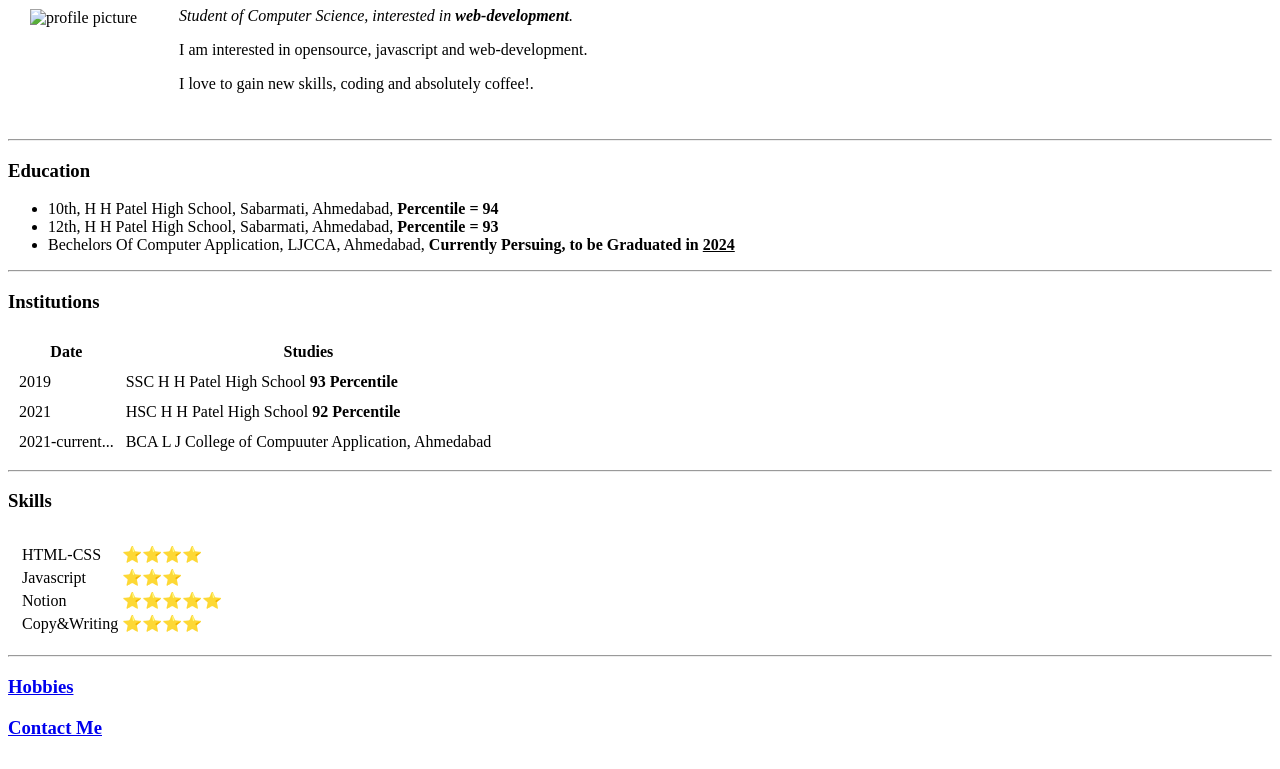
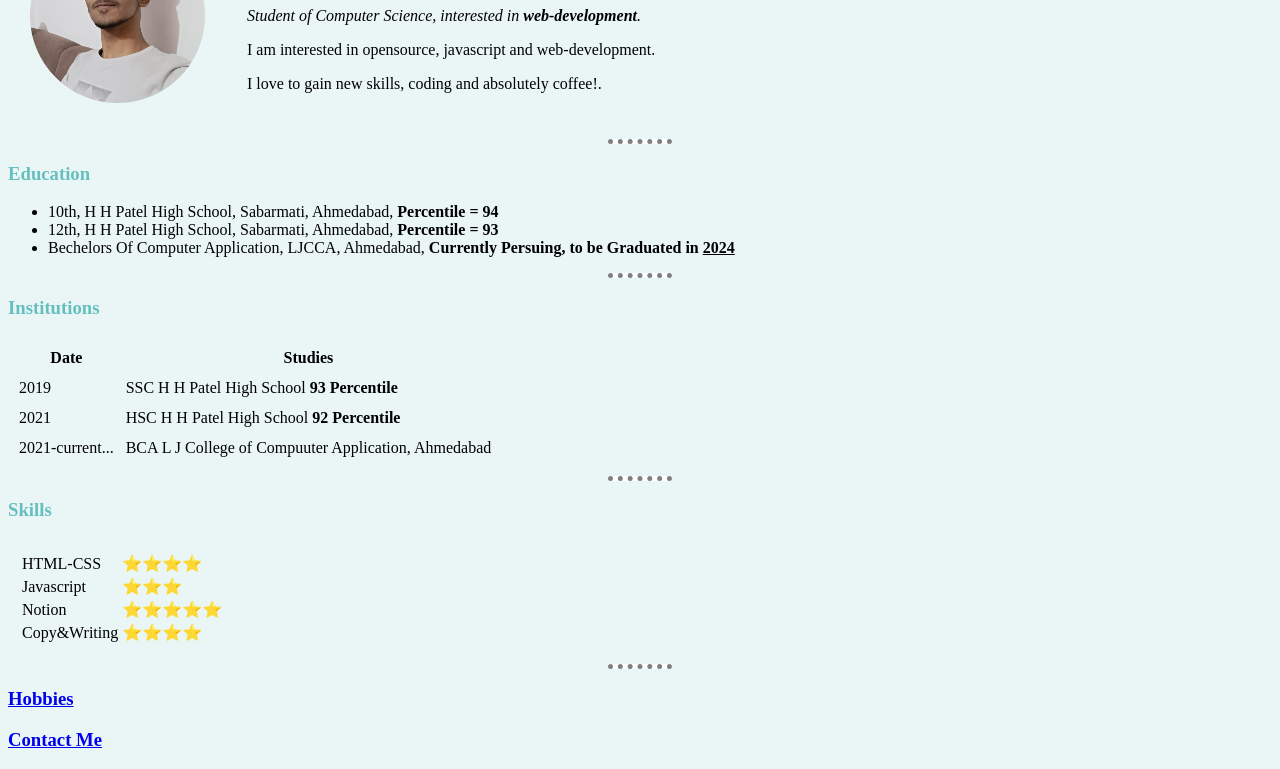
Before and after one commit to mihirxtc/cv1, a plain HTML site: page index.html in a window 1280 px wide. Shown: the part 103-872 px from the top of the page. Drawn offline with Linux system fonts and the light colour scheme; the site is published under a folder, as on GitHub Pages, so addresses that start at the root find nothing.

Commit message:
minor changes

```diff
--- a/index.html
+++ b/index.html
@@ -3,7 +3,7 @@
   <head>
     <meta charset="UTF-8" />
     <title>Mihir's Website</title>
-    <link rel="stylesheet" href="/css/styles.css">
+    <link rel="stylesheet" href="css/styles.css">
 
   </head>
   <body>
@@ -11,7 +11,7 @@
       <tr>
         <td>
           <img
-            src="/pictures/profilepicture.png"
+            src="pictures/profilepicture.png"
             alt="profile picture"
             height="175"
             width="175"
```
